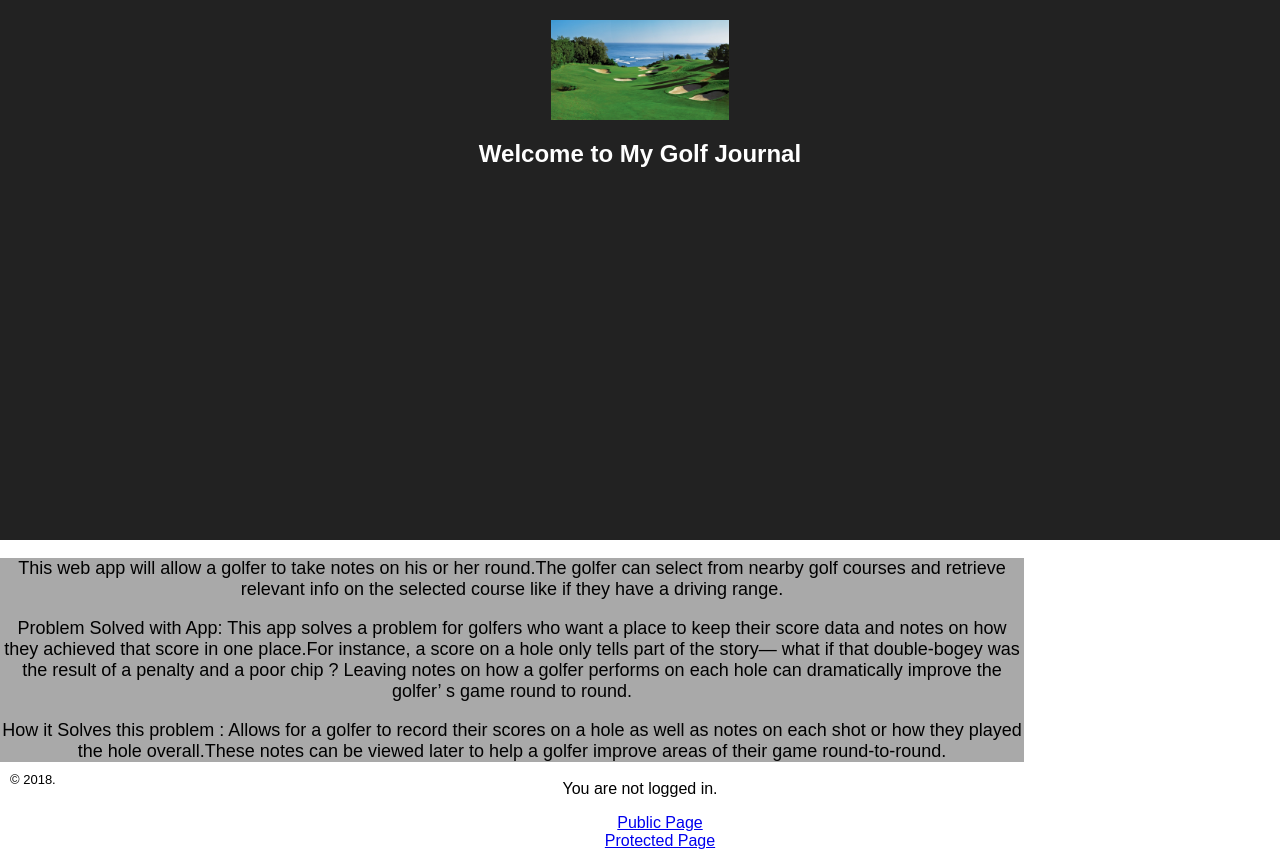
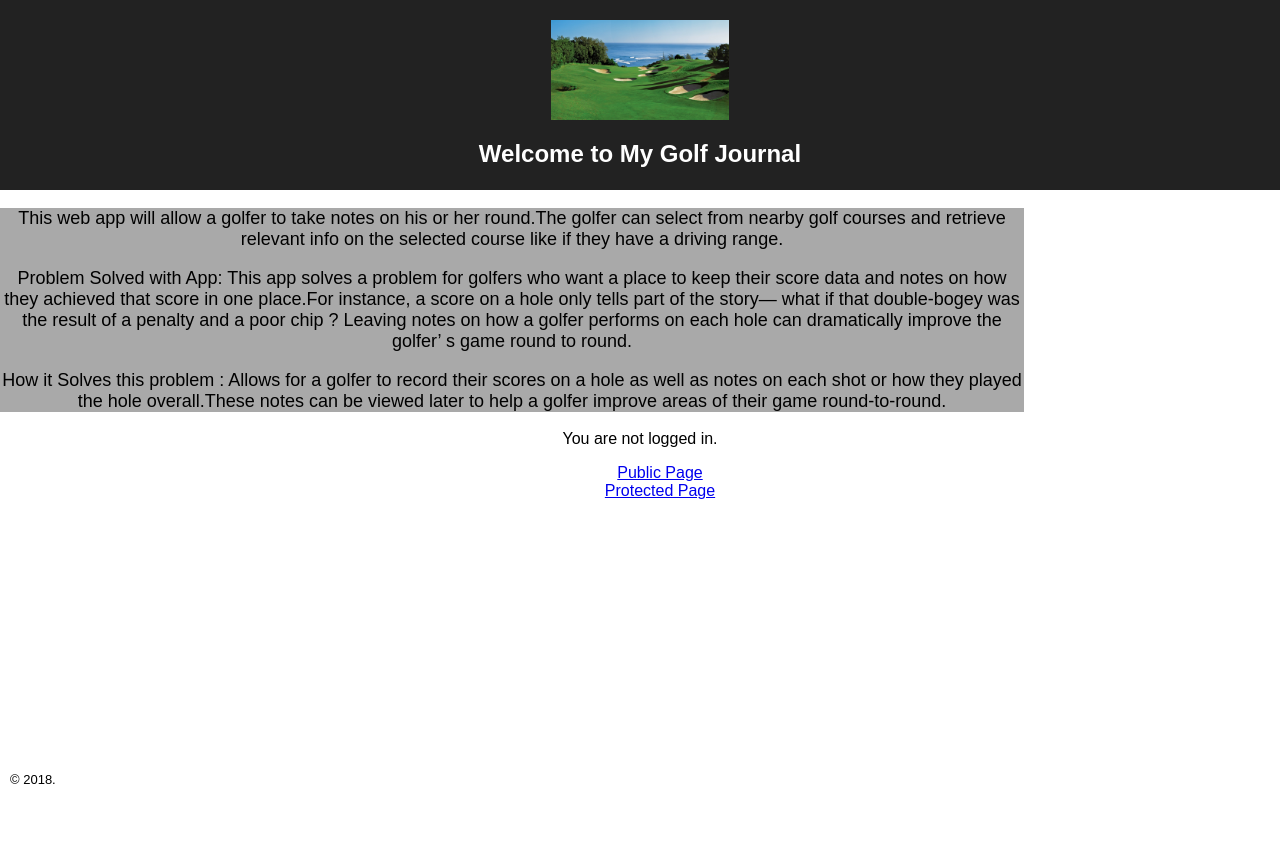
Before and after one commit to yhtomitim/golf-journal-client, a React (Create React App) app: page / in a window 1280 px wide. After the commit the page ends 800 px from the top, so only its background shows below. Built offline with nearby package versions, Linux system fonts and the light colour scheme.

Commit message:
style app

```diff
--- a/src/App.css
+++ b/src/App.css
@@ -8,7 +8,7 @@
 
 .App-header {
   background-color: #222;
-  height: 500px;
+  height: 150px;
   padding: 20px;
   color: white;
 }
```
